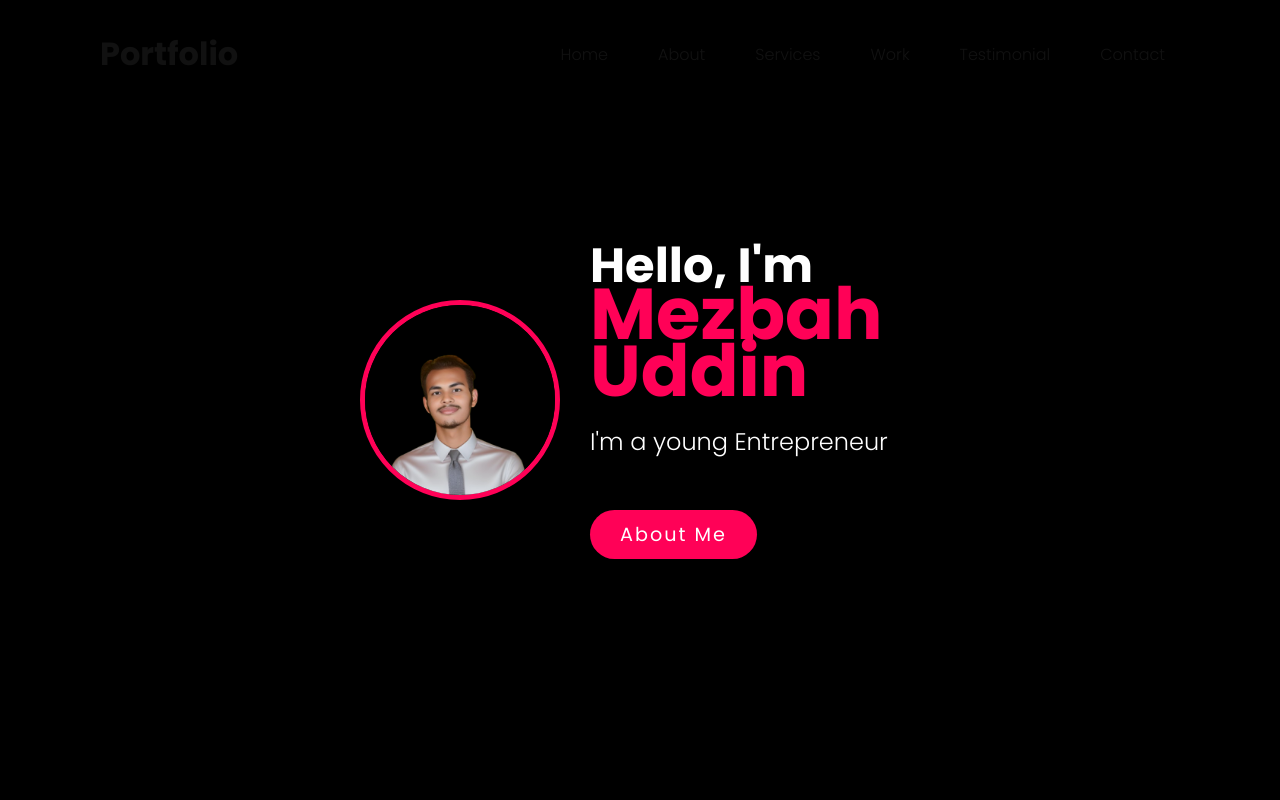
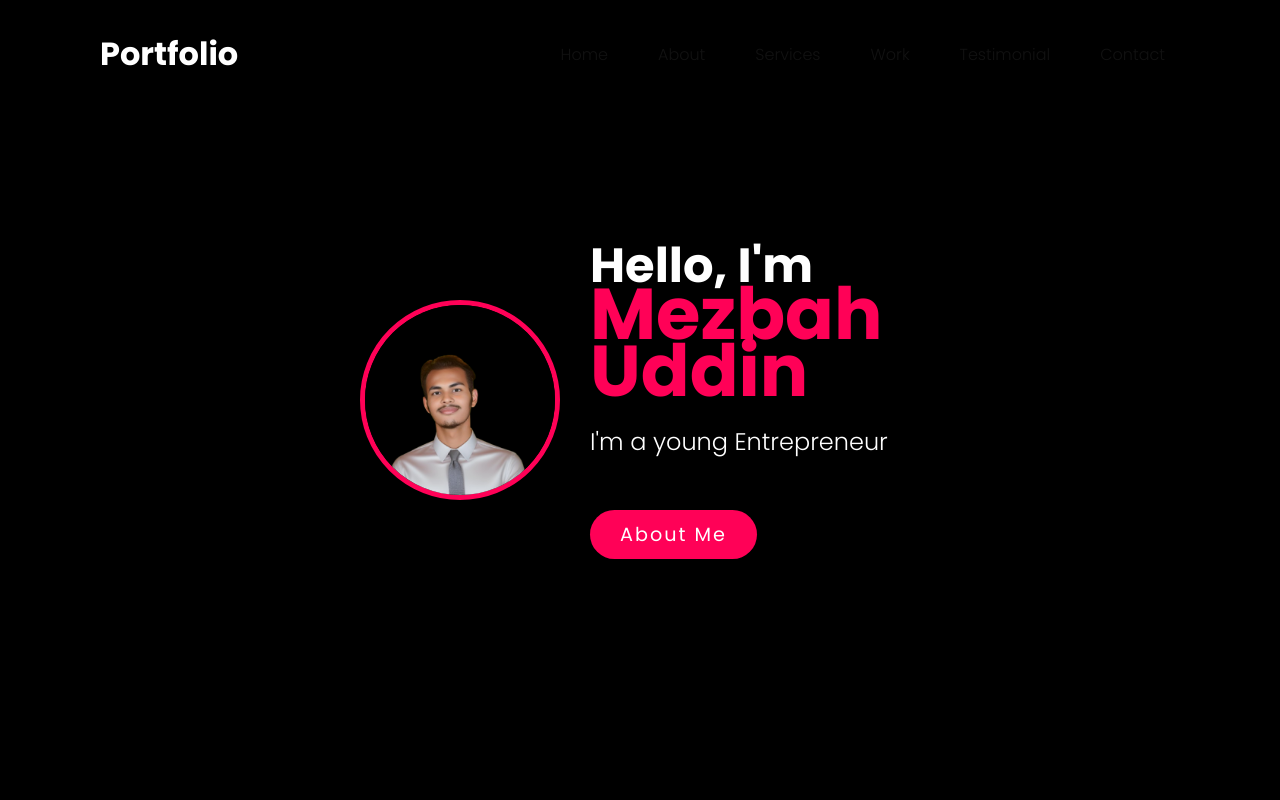
Before and after one commit to mezbahuddindev/portfolio, a plain HTML site: page index.html in a window 1280 px wide. Shown: the top 800 px of the page. Drawn offline with Linux system fonts and the light colour scheme.

Commit message:
Update styles.css

```diff
--- a/styles.css
+++ b/styles.css
@@ -33,7 +33,7 @@ header.sticky {
 }
 
 header .logo {
-    color: #111;
+    color: #fff;
     font-weight: 700;
     font-size: 2em;
     text-decoration: none;
```
